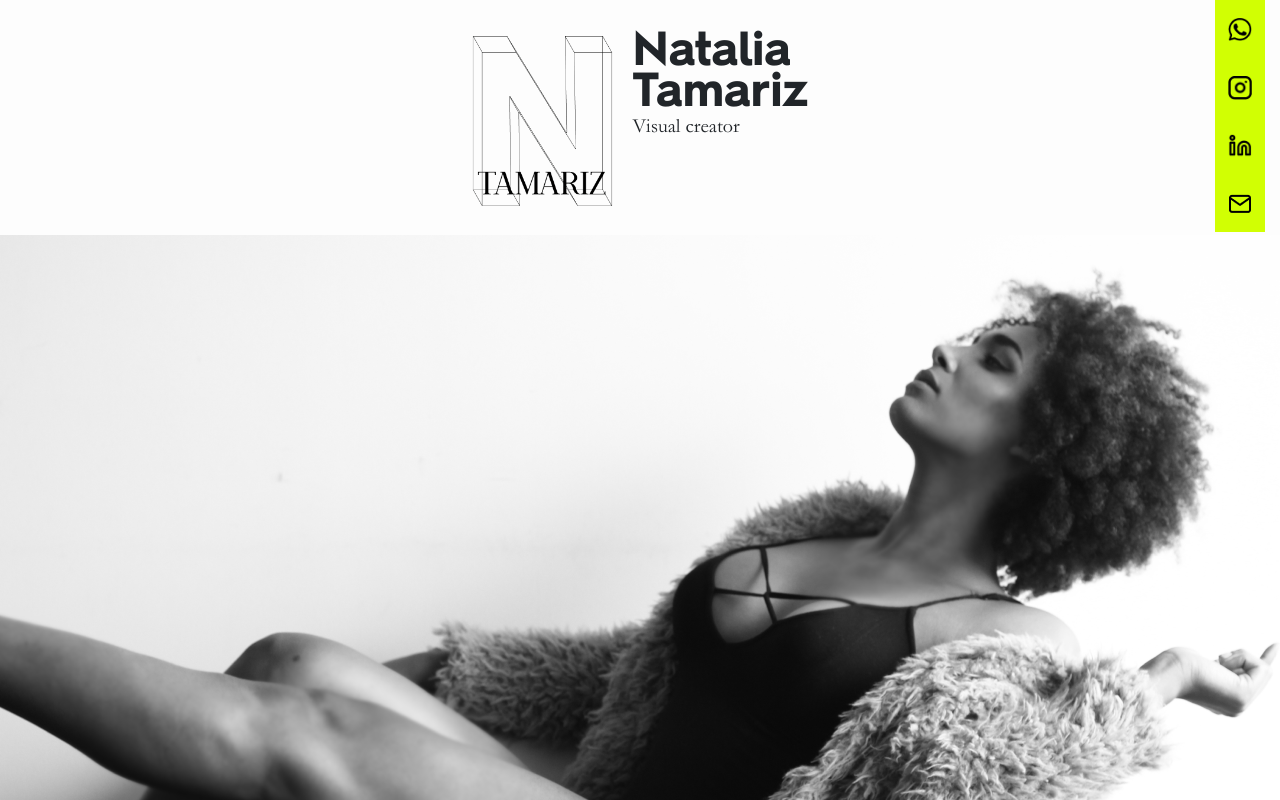
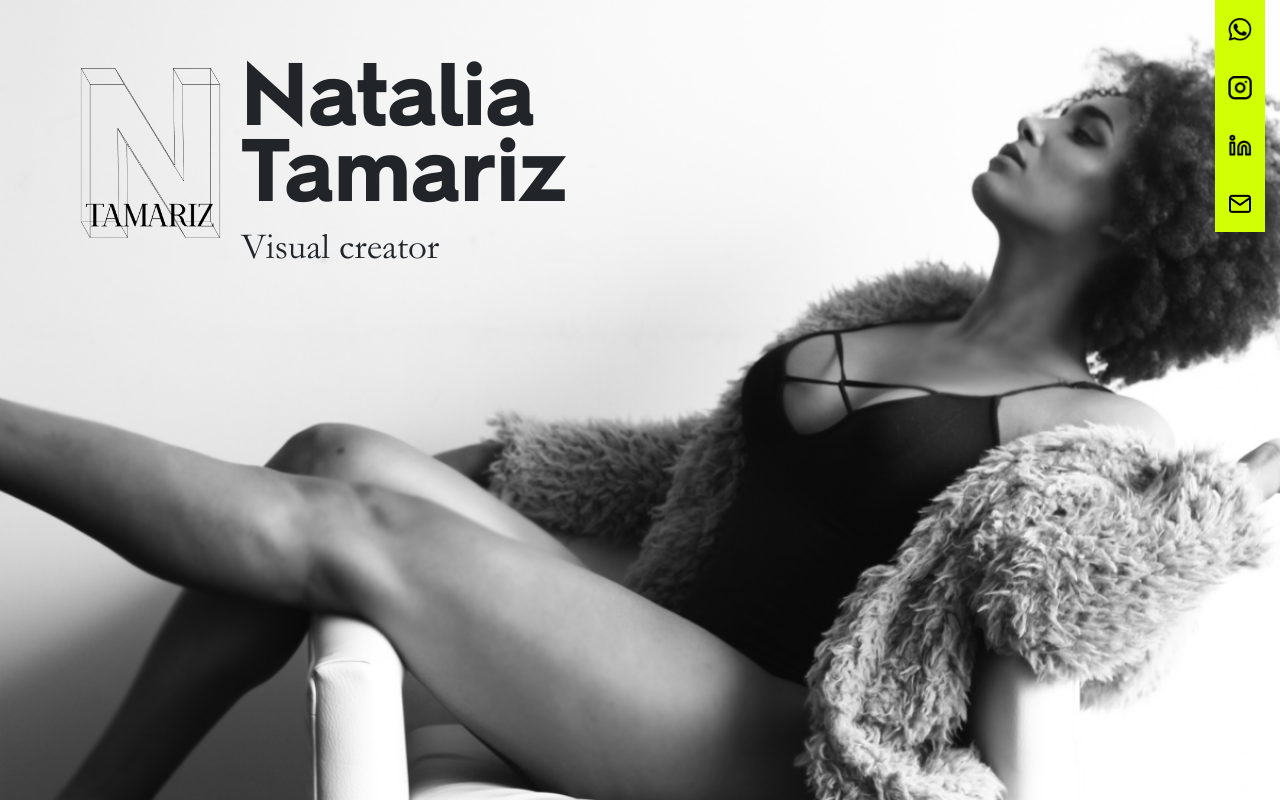
Before and after one commit to CindyMendoza/ntamariz.com, a React (Vite) app: page / in a window 1280 px wide. Shown: the top 800 px of the page. Built offline with nearby package versions, Linux system fonts and the light colour scheme.

Commit message:
fin header

```diff
--- a/src/Header.jsx
+++ b/src/Header.jsx
@@ -60,7 +60,7 @@ function Header() {
               </a>
               <a href="http://" target="_blank" rel="noopener noreferrer">
                 <img
-                  className="facebook"
+                  className="mail"
                   src={mailIcoNegro}
                   alt="Facebook de Natalia Tamariz"
                 />
--- a/src/index.css
+++ b/src/index.css
@@ -284,25 +284,33 @@ p {
   transition: transform 0.3s ease-in-out;
 }
 
-.row-redes a:hover img {
+.row-redes a:hover img,
+.header .redes a:hover img {
   transform: scale(1.1);
 
 }
 
-.row-redes a:hover img.whatsapp {
+.row-redes a:hover img.whatsapp,
+.header .redes a:hover img.whatsapp {
   content: url('./assets/images/whatsapp-ico-rosa.png');
 }
 
-.row-redes a:hover img.instagram {
+.row-redes a:hover img.instagram,
+.header .redes a:hover img.instagram {
   content: url('./assets/images/instagram-ico-rosa.png');
 }
 
-.row-redes a:hover img.linkedin {
+.row-redes a:hover img.linkedin,
+.header .redes a:hover img.linkedin {
   content: url('./assets/images/linkedin-ico-rosa.png');
 }
 
 .row-redes a:hover img.facebook {
   content: url('./assets/images/facebook-ico-rosa.png');
+}
+
+.header .redes a:hover img.mail {
+  content: url('./assets/images/mail-ico-rosa.png');
 }
 
 .row-redes {
@@ -608,8 +616,28 @@ p {
 
   .header {
     background-image: url('./assets/images/header-imagen.png');
+    padding-bottom: 50vw;
+    background-size: cover;
+    background-position: 0 0;
   }
-  .header .logo img{
+
+  .header .logo img {
     width: 149px;
   }
+
+  .header .cargo h1 {
+    font-size: 89px;
+    line-height: 76px;
+  }
+
+  .header .cargo span {
+    font-size: 37px;
+    line-height: 82px;
+  }
+
+  .header .contenedor-centrado-flex {
+    justify-content: flex-start;
+    margin-top: 4rem !important;
+    margin-left: 4rem;
+  }
 }
```
